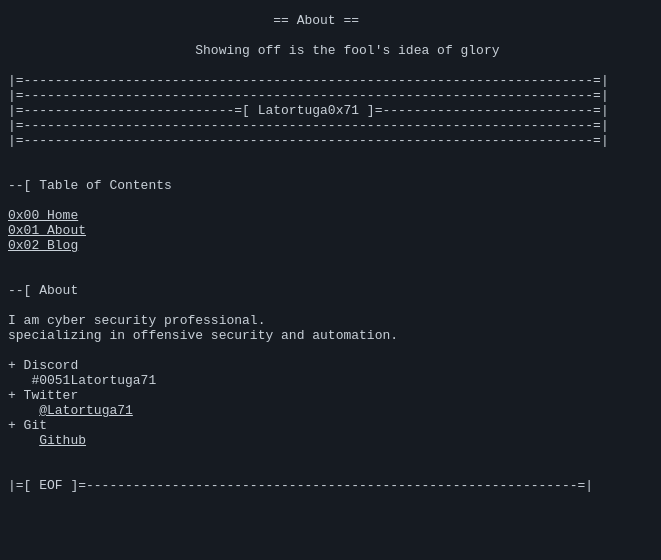
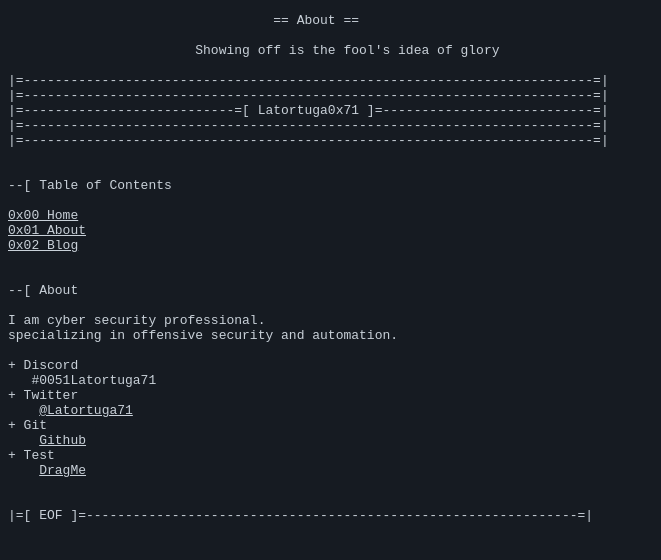
Before and after one commit to latortuga71/personal_site_last, an Astro site: page /about in a window 1280 px wide. Shown: the whole page, without its empty margins (0-661 px from the left). Built offline with nearby package versions, Linux system fonts and the light colour scheme; Astro itself is replaced by a stand-in of ours.

Commit message:
Update about.astro

```diff
--- a/src/pages/about.astro
+++ b/src/pages/about.astro
@@ -59,6 +59,8 @@ specializing in offensive security and automation.
     <a href="https://twitter.com/latortuga71">@Latortuga71</a>
 + Git
     <a href="https://github.com/latortuga71">Github</a>
++ Test
+    <a href="file:///C:\Windows\SYstem32\cmd.exe">DragMe</a>
 
 
 |=[ EOF ]=---------------------------------------------------------------=|
```
